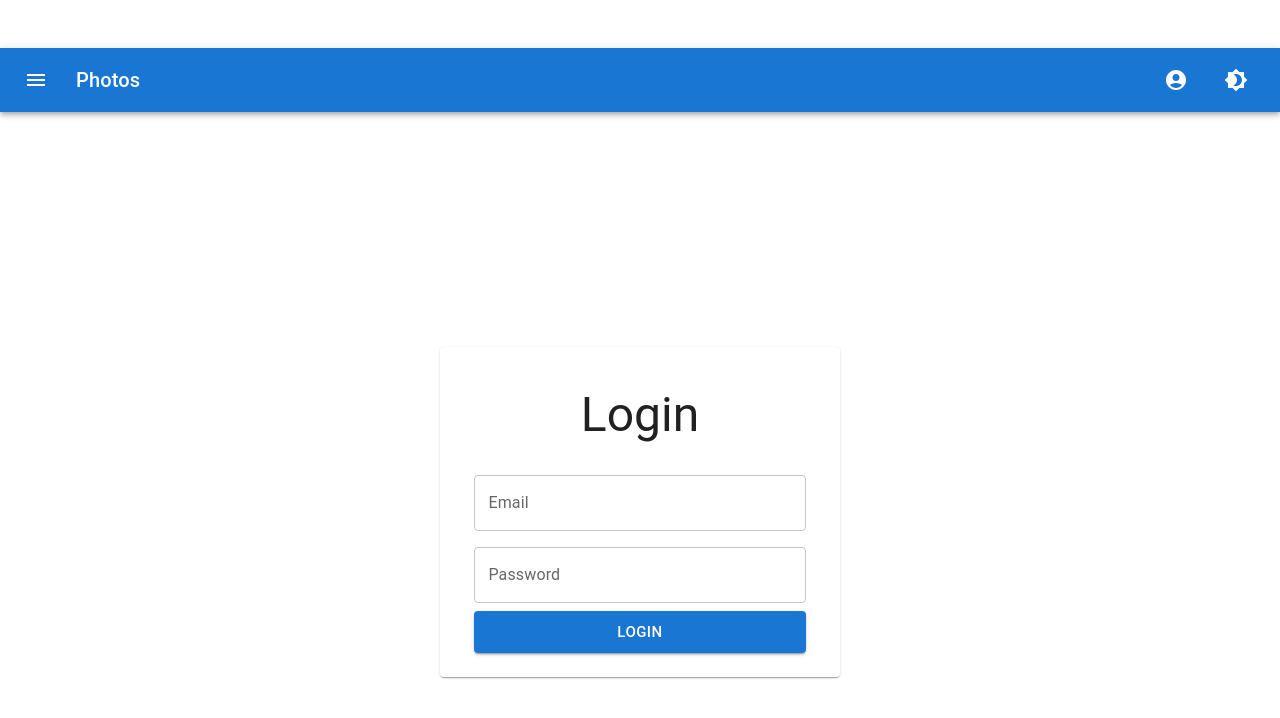
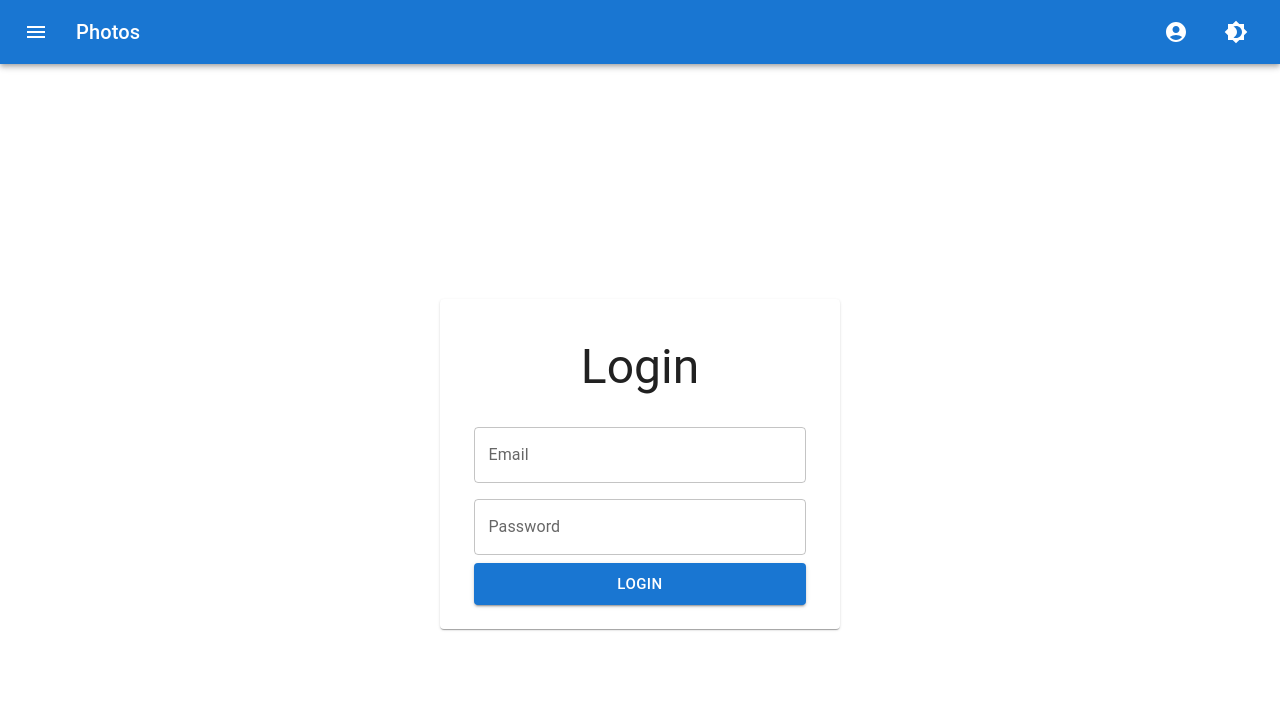
Before and after one commit to sicklex/E-commerceApp, a React (Create React App) app in the folder ecommerceapp/: page /Login in a window 1280 px wide. Shown: the top 718 px of the page. Built offline with nearby package versions, Linux system fonts and the light colour scheme.

Commit message:
Fix: resolvendo problema onde a barra de menu estava descolada do topo da pagina.

```diff
--- a/ecommerceapp/src/Components/SwitchMode.js
+++ b/ecommerceapp/src/Components/SwitchMode.js
@@ -51,18 +51,6 @@ function SwitchMode({ children }) {
   return (
     <ThemeProvider theme={theme}>
       <CssBaseline />
-      <Box
-        sx={{
-          display: "flex",
-          width: "100%",
-          alignItems: "flex-end",
-          justifyContent: "flex-end",
-          bgcolor: "background.default",
-          color: "text.primary",
-          borderRadius: 1,
-          p: 3,
-        }}
-      ></Box>
       <Box>
         <AppBar position="static">
           <Toolbar>
```
